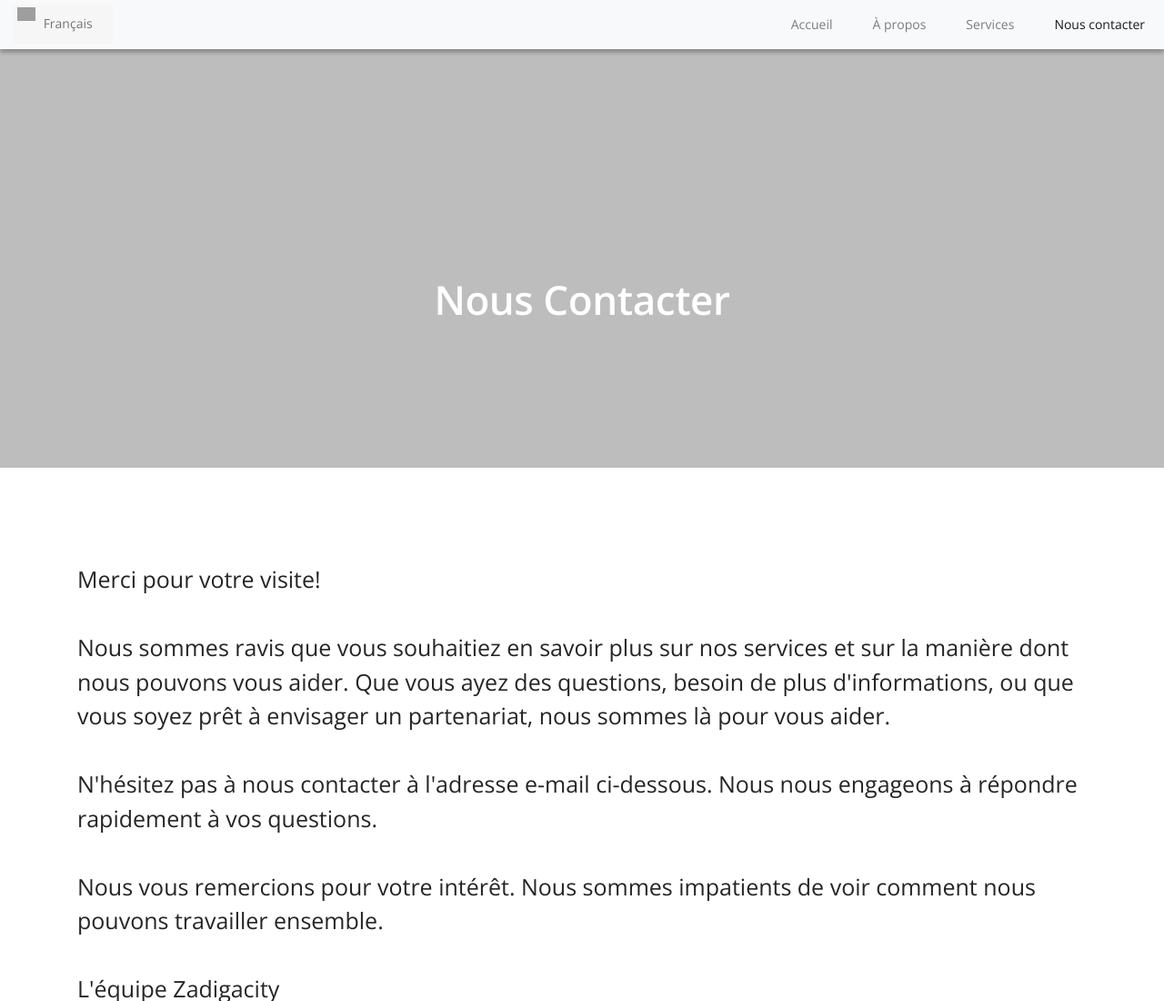
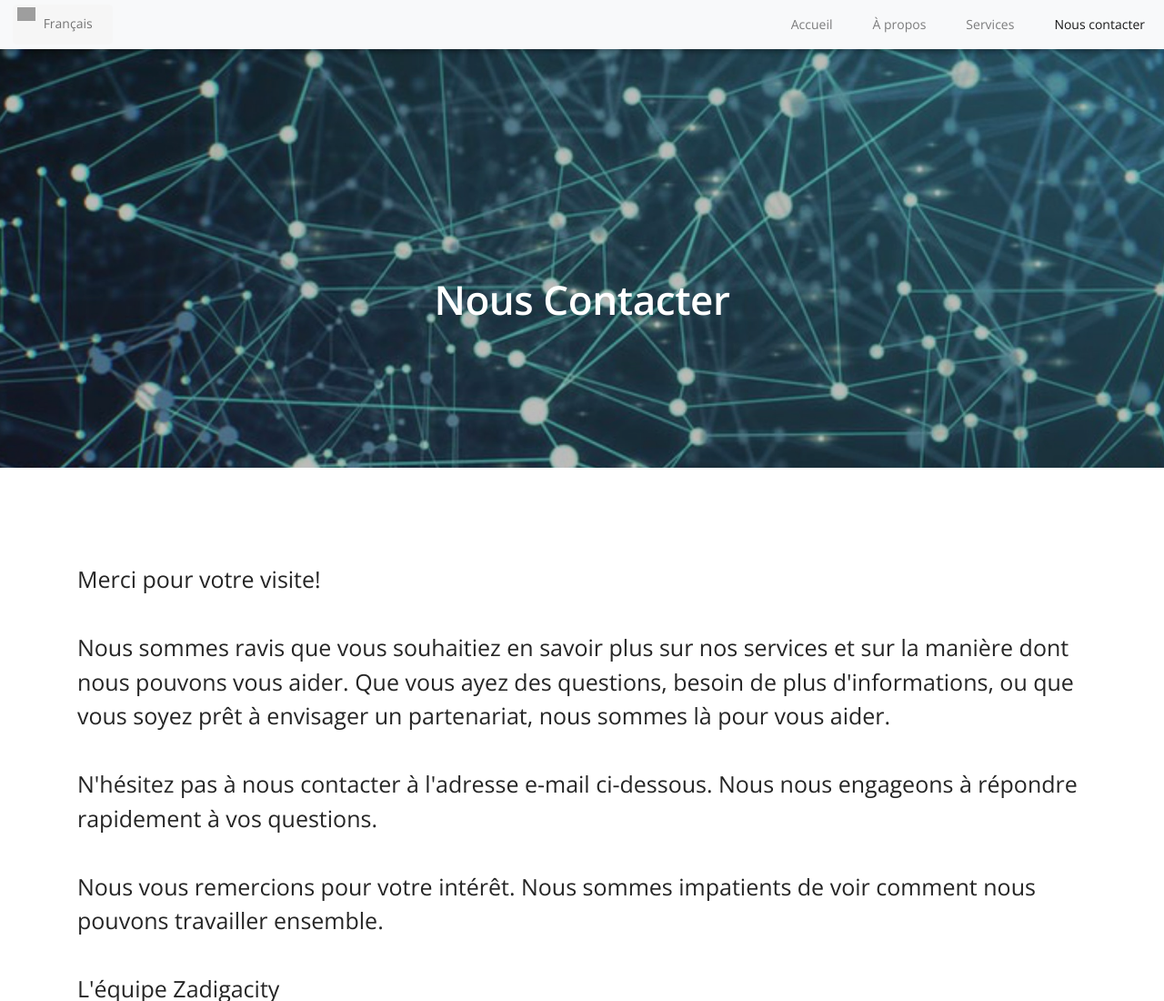
Before and after one commit to Maxence1607/zadigacity.github.io, a plain HTML site: page french/contact-us.html in a window 1280 px wide. Shown: the top 1100 px of the page at 91% size. Drawn offline with nearby package versions, Linux system fonts and the light colour scheme; grey boxes are pictures that could not be loaded.

Commit message:
small modification

```diff
--- a/french/contact-us.html
+++ b/french/contact-us.html
@@ -55,7 +55,7 @@
         </nav>
         <div class="main-container">
             <section class="imagebg space--md section--ken-burns" data-overlay="3">
-                <div class="background-image-holder"> <img alt="background" src="../zadigacity_background.jpg"> </div>
+                <div class="background-image-holder"> <img alt="background" src="../images/zadigacity_background.jpg"> </div>
                 <div class="container">
                     <div class="row">
                         <div class="col-md-12">
```
